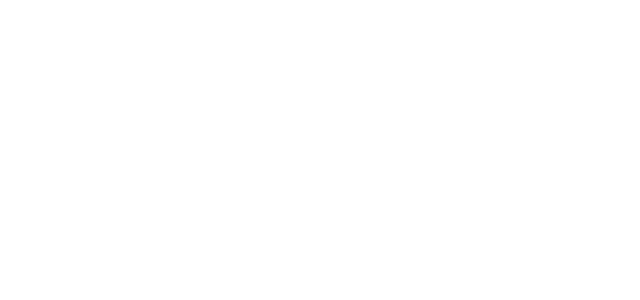
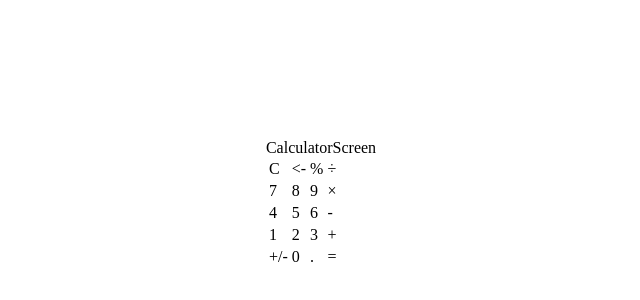
Before and after one commit to Secret333Boy/react-calculator, a React (Create React App) app: page / in a window 1280 px wide. Shown: the part 196-496 px from the top of the page, without its empty margins (319-959 px from the left). Built offline with nearby package versions, Linux system fonts and the light colour scheme.

Commit message:
Simple calculator implemented

```diff
--- a/src/App.jsx
+++ b/src/App.jsx
@@ -1,7 +1,8 @@
 import React from 'react';
+import Calculator from './components/Сalculator/Calculator.jsx';
 
-function App() {
-  return <div className="App"></div>;
-}
+const App = () => {
+  return <Calculator />;
+};
 
 export default App;
--- /dev/null
+++ b/src/components/CalculatorButton/CalculatorButton.jsx
@@ -0,0 +1,8 @@
+import React from 'react';
+import './CalculatorButton.scss';
+
+const CalculatorButton = ({ children }) => {
+  return <>{children}</>;
+};
+
+export default CalculatorButton;
--- /dev/null
+++ b/src/components/CalculatorKeyboard/CalculatorKeyboard.jsx
@@ -0,0 +1,31 @@
+import React from 'react';
+import CalculatorButton from '../CalculatorButton/CalculatorButton.jsx';
+import './CalculatorKeyboard.scss';
+
+const CalculatorKeyboard = ({ layout }) => {
+  if (!layout)
+    layout = [
+      ['C', '<-', '%', '÷'],
+      ['7', '8', '9', '×'],
+      ['4', '5', '6', '-'],
+      ['1', '2', '3', '+'],
+      [' +/-', '0', '.', '='],
+    ];
+  return (
+    <table className="calculator-keyboard">
+      <tbody>
+        {layout.map((row, rowIndex) => (
+          <tr key={rowIndex}>
+            {row.map((str, strIndex) => (
+              <td key={row.length * rowIndex + strIndex}>
+                <CalculatorButton>{str}</CalculatorButton>
+              </td>
+            ))}
+          </tr>
+        ))}
+      </tbody>
+    </table>
+  );
+};
+
+export default CalculatorKeyboard;
--- /dev/null
+++ b/src/components/CalculatorScreen/CalculatorScreen.jsx
@@ -0,0 +1,8 @@
+import React from 'react';
+import './CalculatorScreen.scss';
+
+const CalculatorScreen = () => {
+  return <div>CalculatorScreen</div>;
+};
+
+export default CalculatorScreen;
--- /dev/null
+++ b/src/components/Сalculator/Calculator.jsx
@@ -0,0 +1,15 @@
+import React from 'react';
+import CalculatorKeyboad from '../CalculatorKeyboard/CalculatorKeyboard.jsx';
+import CalculatorScreen from '../CalculatorScreen/CalculatorScreen.jsx';
+import './Calculator.scss';
+
+const Calculator = () => {
+  return (
+    <div className="calculator">
+      <CalculatorScreen />
+      <CalculatorKeyboad />
+    </div>
+  );
+};
+
+export default Calculator;
--- a/src/index.js
+++ b/src/index.js
@@ -1,6 +1,7 @@
 import React from 'react';
 import ReactDOM from 'react-dom/client';
 import App from './App.jsx';
+import './index.scss';
 
 const root = ReactDOM.createRoot(document.getElementById('root'));
 root.render(
--- /dev/null
+++ b/src/index.scss
@@ -0,0 +1,15 @@
+* {
+  box-sizing: border-box;
+}
+
+html,
+body,
+#root {
+  min-height: 100vh;
+  width: 100%;
+  margin: 0;
+  padding: 0;
+  display: flex;
+  justify-content: center;
+  align-items: center;
+}
```
Also changed, not shown: src/components/CalculatorButton/CalculatorButton.scss (added), src/components/CalculatorKeyboard/CalculatorKeyboard.scss (added), src/components/CalculatorScreen/CalculatorScreen.scss (added), src/components/Сalculator/Calculator.scss (added), 1 other file (tests, documents, lock files or other folders).
